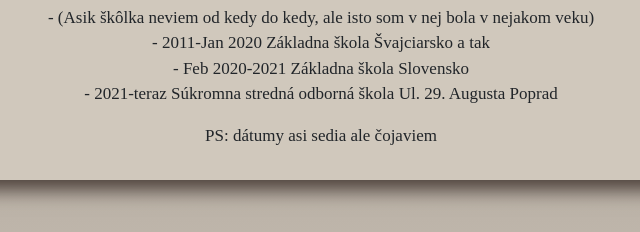
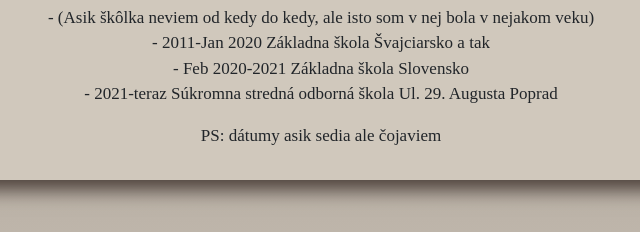
Before and after one commit to Vaneskaaa/Vaneskaaa.github.io, a plain HTML site: page index.html in a window 1280 px wide. Shown: the part 1208-1440 px from the top of the page, 319-959 px from the left. Drawn offline with nearby package versions, Linux system fonts and the light colour scheme.

Commit message:
Add files via upload

```diff
--- a/index.html
+++ b/index.html
@@ -113,7 +113,7 @@
                     - 2021-teraz Súkromna stredná odborná škola Ul. 29. Augusta Poprad <br>
                 </p>
                 <p>
-                    PS: dátumy asi sedia ale čojaviem
+                    PS: dátumy asik sedia ale čojaviem
                 </p>
             </div>
         </section>
```
